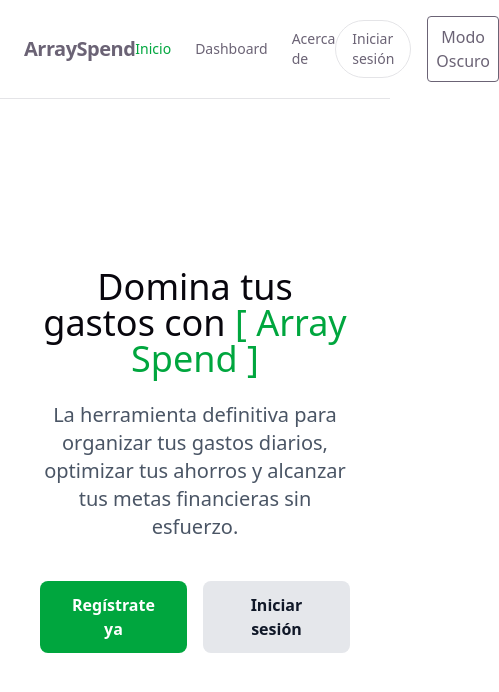
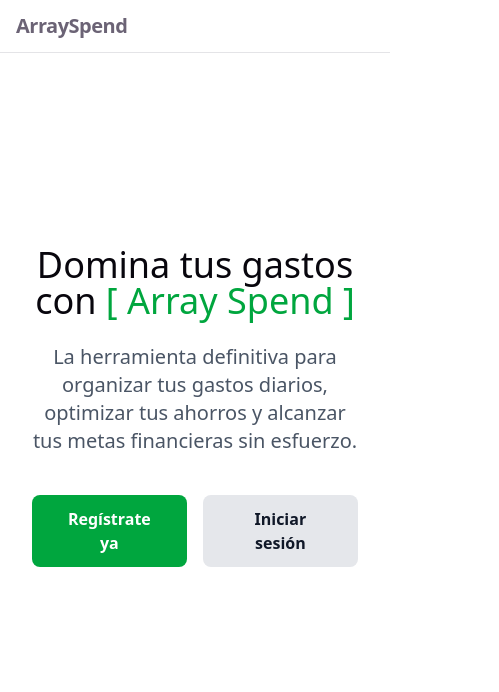
Before and after one commit to 803ghz/Array-Spend-UI, a React (Vite) app: page / in a window 390 px wide. Shown: the top 692 px of the page, 499 px wide, since content can reach past the window. Built offline with nearby package versions, Linux system fonts and the light colour scheme.

Commit message:
feat: implement responsive design to the navbar layout

```diff
--- a/src/widgets/NavBar/Layout.jsx
+++ b/src/widgets/NavBar/Layout.jsx
@@ -1,21 +1,28 @@
 import { NavLink, Outlet } from 'react-router-dom';
-import { useContext } from 'react';
+import { useContext, useState } from 'react';
 import { AuthContext } from '../../context/AuthContext';
 import { ThemeSwitcher } from '../../features/theme/ThemeSwitcher.jsx';
 
 function Layout() {
     const { token, logout } = useContext(AuthContext);
+    const [isMenuOpen, setIsMenuOpen] = useState(false);
 
     return (
         <div className="min-h-screen bg-[var(--bg)] text-[var(--text)] transition-colors duration-300">
             <nav className="sticky top-0 z-50 border-b border-zinc-200 dark:border-zinc-800 bg-[var(--bg)]/80 backdrop-blur-md">
-                <div className="max-w-6xl mx-auto px-6 py-4 flex items-center justify-between">
+                <div className="max-w-6xl mx-auto px-4 py-3 flex items-center justify-between">
 
-                    <div className="font-bold text-xl tracking-tight">
+                    <div className="font-bold text-xl tracking-tight z-10">
                         ArraySpend
                     </div>
 
-                    <div className="flex items-center gap-6">
+                    <button
+                        className="md:hidden p-2 rounded-md hover:bg-zinc-100 dark:hover:bg-zinc-800"
+                        onClick={() => setIsMenuOpen(!isMenuOpen)}
+                    >
+                    </button>
+
+                    <div className={`${isMenuOpen ? "flex" : "hidden"} md:flex absolute md:static top-full left-0 w-full md:w-auto bg-[var(--bg)] md:bg-transparent border-b md:border-b-0 border-zinc-200 dark:border-zinc-800 flex-col md:flex-row items-center gap-4 md:gap-6 p-4 md:p-0`}>
                         <NavLink to='/' className={({ isActive }) => `text-sm font-medium transition-colors ${isActive ? "text-green-600 dark:text-green-400" : "hover:text-green-600/70 dark:hover:text-green-400/70"}`}>
                             Inicio
                         </NavLink>
@@ -27,14 +34,23 @@ function Layout() {
                         <NavLink to='/about' className={({ isActive }) => `text-sm font-medium transition-colors ${isActive ? "text-green-600 dark:text-green-400" : "hover:text-green-600/70 dark:hover:text-green-400/70"}`}>
                             Acerca de
                         </NavLink>
+
+                        <div className="flex md:hidden items-center gap-4 pt-4 border-t border-zinc-200 dark:border-zinc-800 w-full justify-center">
+                            {token ? (
+                                <button onClick={logout} className="text-sm font-medium px-4 py-2 rounded-full border border-red-200 dark:border-red-900 text-red-600">
+                                    Cerrar sesión
+                                </button>
+                            ) : (
+                                <NavLink to='/login' className="text-sm font-medium px-4 py-2 rounded-full border border-zinc-200 dark:border-zinc-700">
+                                    Iniciar sesión
+                                </NavLink>
+                            )}
+                        </div>
                     </div>
 
-                    <div className="flex items-center gap-4">
+                    <div className="hidden md:flex items-center gap-4">
                         {token ? (
-                            <button
-                                onClick={logout}
-                                className="text-sm font-medium px-4 py-2 rounded-full border border-red-200 dark:border-red-900 text-red-600 hover:bg-red-50 dark:hover:bg-red-950 transition-all"
-                            >
+                            <button onClick={logout} className="text-sm font-medium px-4 py-2 rounded-full border border-red-200 dark:border-red-900 text-red-600 hover:bg-red-50 dark:hover:bg-red-950 transition-all">
                                 Cerrar sesión
                             </button>
                         ) : (
@@ -47,7 +63,7 @@ function Layout() {
                 </div>
             </nav>
 
-            <main className="max-w-6xl mx-auto p-6">
+            <main className="max-w-6xl mx-auto p-4 md:p-6">
                 <Outlet />
             </main>
         </div>
```
